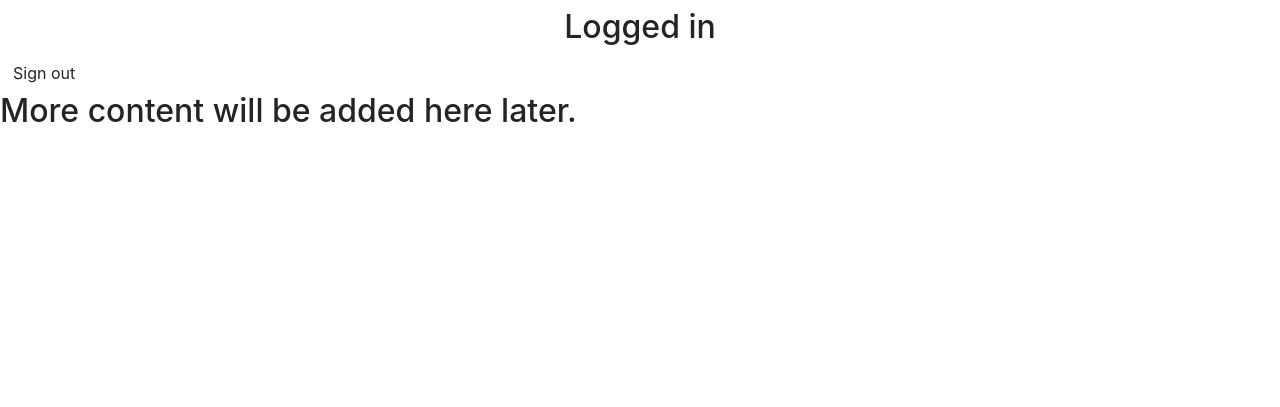
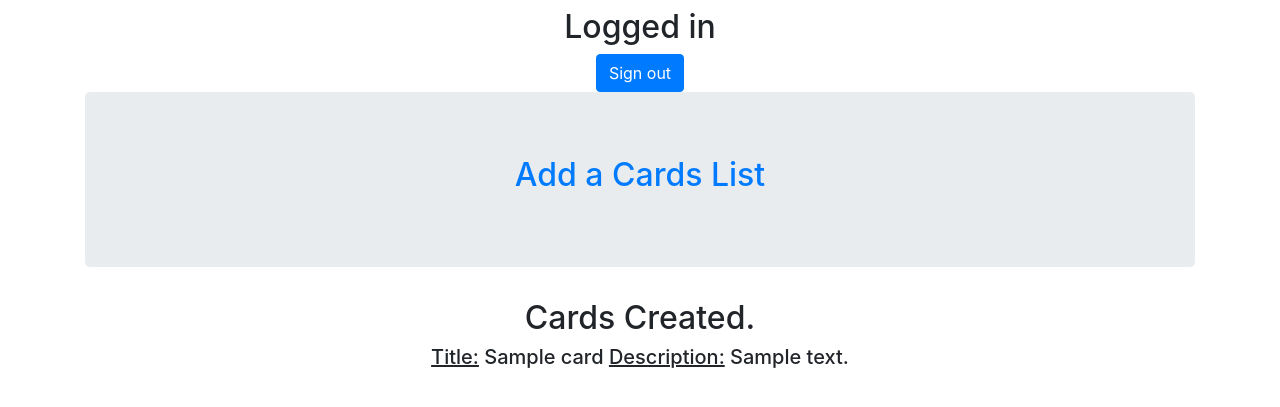
Before and after one commit to 1HectorAC/FlashCardHelper, a Flask app: template templates/dashboard.html in a window 1280 px wide. Shown: the part 48-455 px from the top of the page. Run offline with Flask 2, Linux system fonts and the light colour scheme; the template is opened without the code that fills it: most values are stand-ins (such as "Sample title", 1, 10 or a date in 2020); some libraries are stand-ins or nearby versions.

Commit message:
Added way to view cards list by user in dashboard.html and related changes in app.py.

```diff
--- a/app.py
+++ b/app.py
@@ -18,12 +18,17 @@ def login_required(f):
 
 #Routes
 from user import routes
+from user.models import GetUsersCardsLists
 
-@app.route('/', methods=["GET"])
+@app.route('/', methods=['GET'])
 def home():
     return render_template('home.html')
 
-@app.route('/dashboard/', methods=["GET"])
+
+@app.route('/dashboard/', methods=['GET'])
 @login_required
 def dashboard():
-    return render_template('dashboard.html')
+    #Get users cards list.
+    userCards = GetUsersCardsLists(session['user']['email'])
+
+    return render_template('dashboard.html', cardsLists = userCards)
--- a/templates/dashboard.html
+++ b/templates/dashboard.html
@@ -3,12 +3,48 @@
 {% block content %}
 
     <h2 class="text-center">Logged in</h2>
-    <div class="center-text">
-        <a href="/user/signout" class="btn btn--secondary">Sign out</a>
+    <div class="text-center">
+        <a href="/user/signout" class="btn btn-primary">Sign out</a>
     </div>
+
+    <!-- Section to add a show. -->
+<div class="container">
+    <div class="jumbotron">
+        <div class="text-center">
+            <h2><a data-toggle="collapse" href="#AddCards">Add a Cards List</a></h2>
+
+        </div>
+        <div id="AddCards" class="collapse">
+            <div class="container">
+            <form name="addCards">
+                <div class="form-row">
+                    <div class="form=group col-md-3">
+                        <label for="title">Title</label>
+                        <input type="text" name="title" class="form form-control" maxlength="40"  required>
+                    </div>
+                    <div class="form-group col-md-9">
+                        <label for="description">Description</label>
+                        <input type="text" name="description" class="form form-control" maxlength="40" required>
+                    </div>
+                </div>
+                <div class="center" style="padding-bottom: 10px;">
+                    <input type="submit" value="Enter" class="btn btn-primary">
+                    <p class="error error--hidden"></p>
+                </div>
+            </form>
+            </div>
+        </div>
+
+    </div>
+</div>
+
     <div class="row">
-        <div class="col-md-9">
-            <h2>More content will be added here later.</h1>
+        <div class="col-md-10 offset-md-1 text-center">
+            <h2>Cards Created.</h1>
+            {% for card in cardsLists %}
+                <h5><u>Title:</u> {{ card.title }}  <u>Description:</u> {{card.description}}</h5>
+            {% endfor %}
+
         </div>
 
     </div>
```
